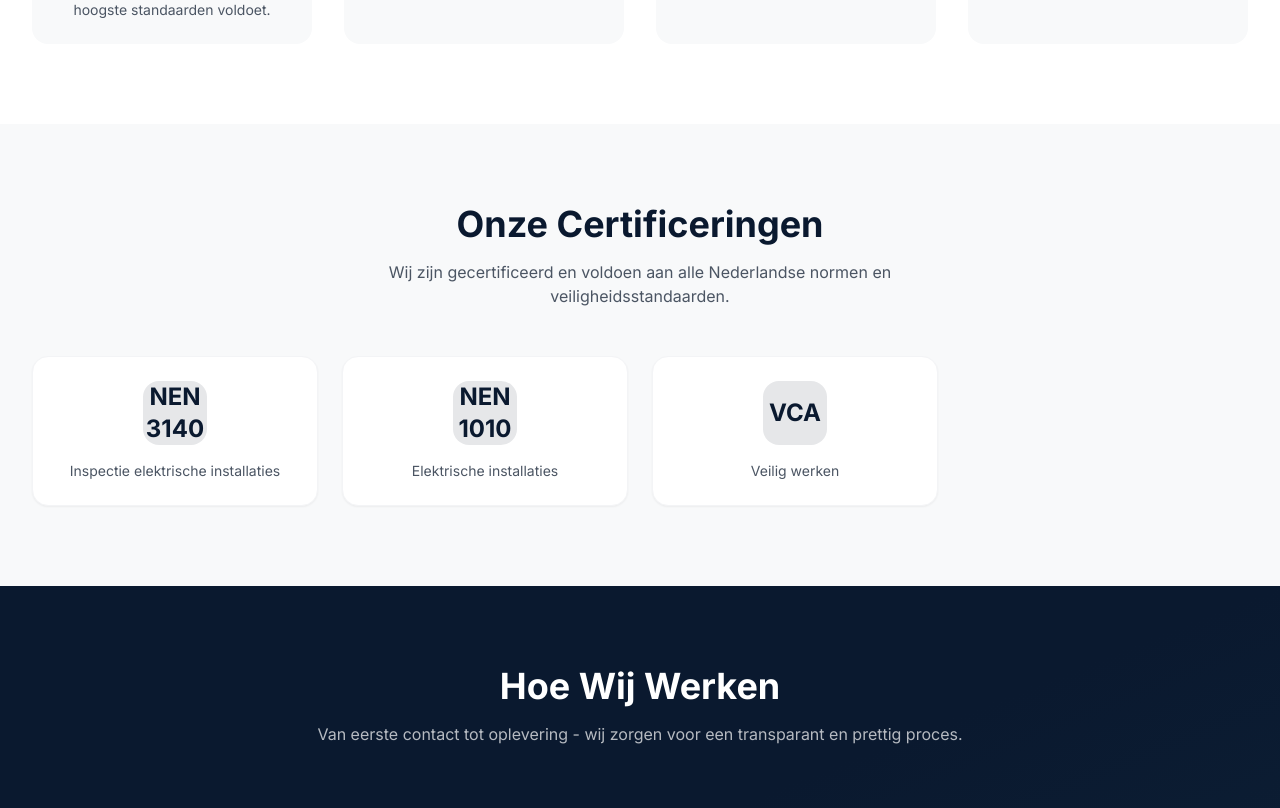
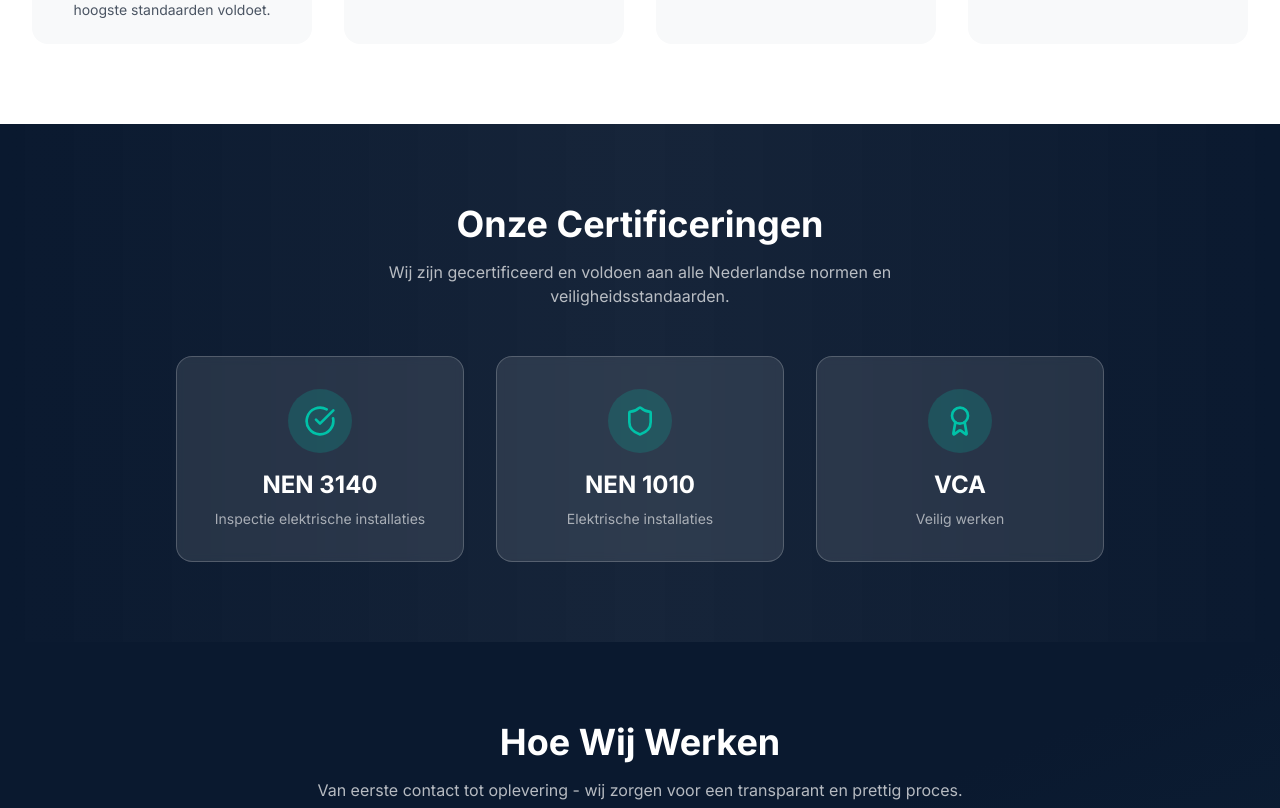
Before and after one commit to gokhanfamict/sbs-electra, a Next.js app: page / in a window 1280 px wide. Shown: the part 1768-2576 px from the top of the page. Built offline with nearby package versions, Linux system fonts and the light colour scheme.

Commit message:
Add second CTA button and redesign certifications section

```diff
--- a/src/components/sections/Certifications.tsx
+++ b/src/components/sections/Certifications.tsx
@@ -1,15 +1,16 @@
 "use client";
 import { motion } from "framer-motion";
+import { Shield, Award, CheckCircle } from "lucide-react";
 
 export function Certifications() {
   const certs = [
-    { name: "NEN 3140", desc: "Inspectie elektrische installaties" },
-    { name: "NEN 1010", desc: "Elektrische installaties" },
-    { name: "VCA", desc: "Veilig werken" },
+    { name: "NEN 3140", desc: "Inspectie elektrische installaties", icon: CheckCircle },
+    { name: "NEN 1010", desc: "Elektrische installaties", icon: Shield },
+    { name: "VCA", desc: "Veilig werken", icon: Award },
   ];
 
   return (
-    <section className="py-20 bg-light">
+    <section className="py-20 bg-gradient-to-r from-primary via-primary/95 to-primary">
       <div className="max-w-7xl mx-auto px-4 sm:px-6 lg:px-8">
         <motion.div
           initial={{ opacity: 0, y: 20 }}
@@ -17,24 +18,25 @@ export function Certifications() {
           viewport={{ once: true }}
           className="text-center mb-12"
         >
-          <h2 className="text-3xl sm:text-4xl font-bold text-primary mb-4">Onze Certificeringen</h2>
-          <p className="text-gray-600 max-w-2xl mx-auto">Wij zijn gecertificeerd en voldoen aan alle Nederlandse normen en veiligheidsstandaarden.</p>
+          <h2 className="text-3xl sm:text-4xl font-bold text-white mb-4">Onze Certificeringen</h2>
+          <p className="text-white/70 max-w-2xl mx-auto">Wij zijn gecertificeerd en voldoen aan alle Nederlandse normen en veiligheidsstandaarden.</p>
         </motion.div>
 
-        <div className="grid grid-cols-2 lg:grid-cols-4 gap-6">
+        <div className="flex flex-col md:flex-row items-center justify-center gap-8">
           {certs.map((cert, i) => (
             <motion.div
               key={cert.name}
-              initial={{ opacity: 0, y: 20 }}
-              whileInView={{ opacity: 1, y: 0 }}
+              initial={{ opacity: 0, scale: 0.9 }}
+              whileInView={{ opacity: 1, scale: 1 }}
               viewport={{ once: true }}
-              transition={{ delay: i * 0.1 }}
-              className="bg-white rounded-2xl p-6 text-center shadow-sm hover:shadow-lg transition-shadow border border-gray-100"
+              transition={{ delay: i * 0.15 }}
+              className="bg-white/10 backdrop-blur-sm border border-white/20 rounded-2xl p-8 w-full md:w-72 text-center hover:bg-white/15 transition-colors"
             >
-              <div className="w-16 h-16 bg-primary/10 rounded-2xl flex items-center justify-center mx-auto mb-4">
-                <span className="text-2xl font-bold text-primary">{cert.name}</span>
+              <div className="w-16 h-16 bg-accent/20 rounded-full flex items-center justify-center mx-auto mb-4">
+                <cert.icon className="w-8 h-8 text-accent" />
               </div>
-              <p className="text-gray-600 text-sm">{cert.desc}</p>
+              <span className="text-2xl font-bold text-white block mb-2">{cert.name}</span>
+              <p className="text-white/60 text-sm">{cert.desc}</p>
             </motion.div>
           ))}
         </div>
--- a/src/components/sections/Hero.tsx
+++ b/src/components/sections/Hero.tsx
@@ -85,9 +85,9 @@ export function Hero() {
               </Button>
             </Link>
             <Link href="tel:+31612345678">
-              <Button size="lg" variant="outline" className="h-14 px-8 border-white/30 text-white hover:bg-white/10 rounded-xl">
+              <Button size="lg" className="h-14 px-8 bg-white hover:bg-white/90 text-primary font-semibold rounded-xl">
                 <Phone className="w-5 h-5 mr-2" />
-                06-12345678
+                Bel Direct
               </Button>
             </Link>
           </motion.div>
```
Also changed, not shown: 1 other file (tests, documents, lock files or other folders).
